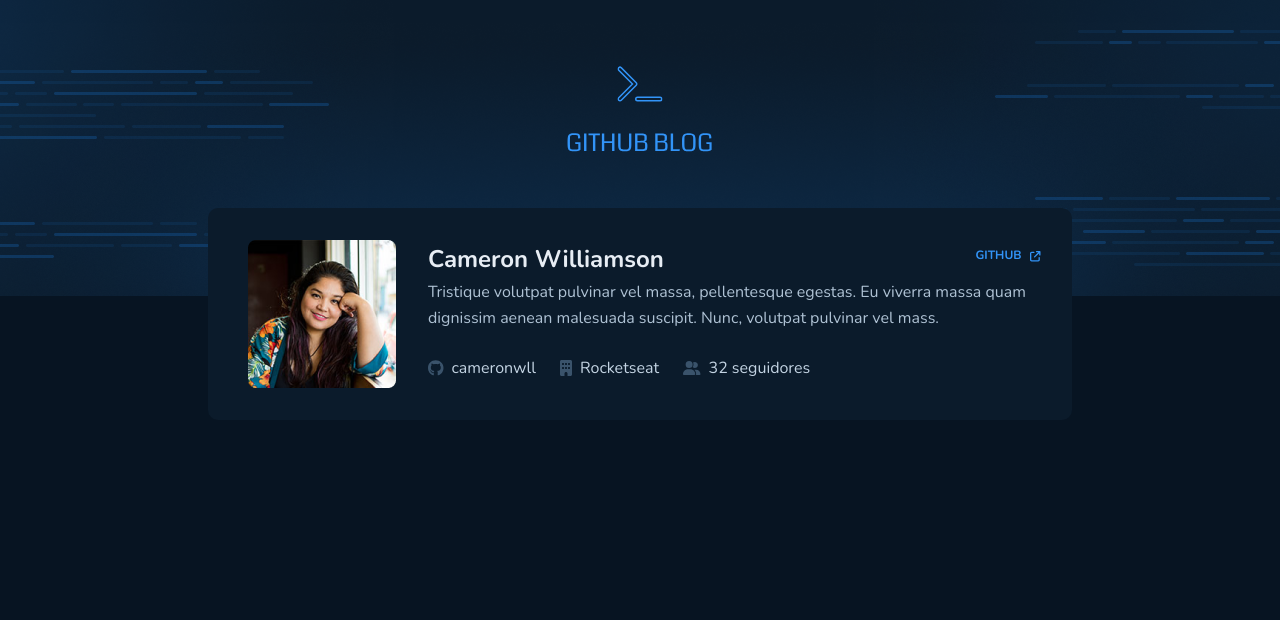
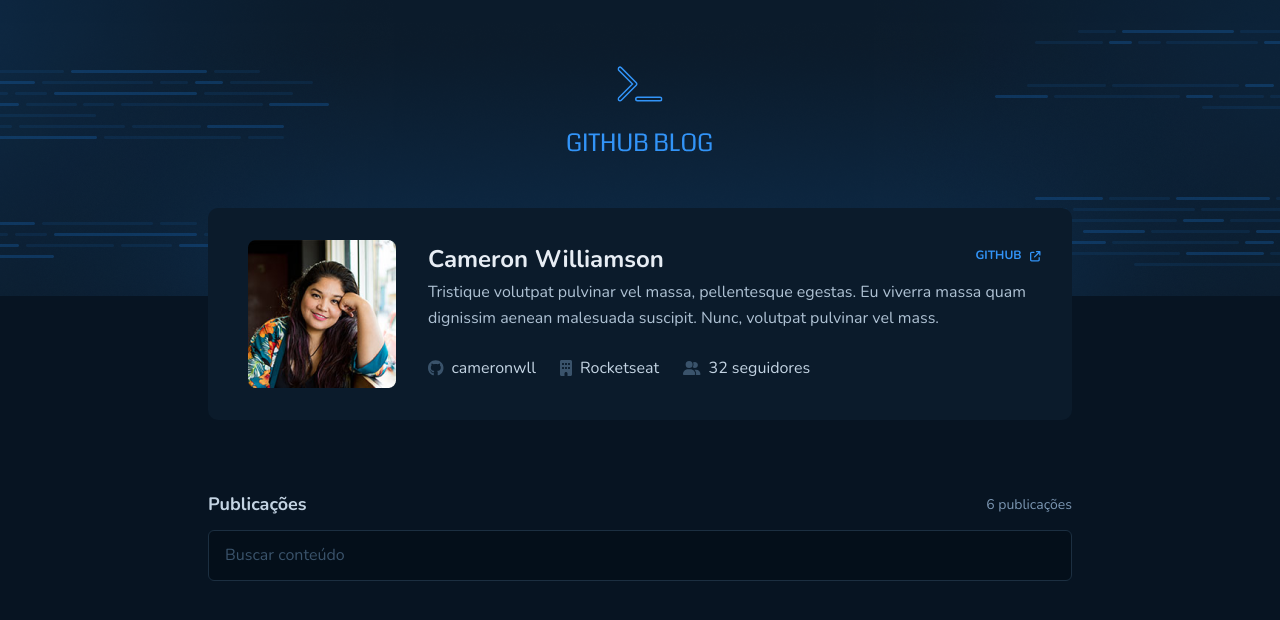
Before and after one commit to GabrielFSoares/github-blog, a React (Vite) app: page / in a window 1280 px wide. Shown: the top 620 px of the page. Built offline with nearby package versions, Linux system fonts and the light colour scheme.

Commit message:
SearchForm component

```diff
--- /dev/null
+++ b/src/pages/Publications/components/SearchForm/index.tsx
@@ -0,0 +1,14 @@
+import { SearchFormContainer } from './styles'
+
+export function SearchForm() {
+  return (
+    <SearchFormContainer>
+      <header>
+        <h2>Publicações</h2>
+        <span>6 publicações</span>
+      </header>
+
+      <input type="text" placeholder="Buscar conteúdo" />
+    </SearchFormContainer>
+  )
+}
--- /dev/null
+++ b/src/pages/Publications/components/SearchForm/styles.ts
@@ -0,0 +1,37 @@
+import { styled } from 'styled-components'
+
+export const SearchFormContainer = styled.form`
+  margin-top: 4.5rem;
+
+  display: flex;
+  flex-direction: column;
+  gap: 0.75rem;
+
+  header {
+    display: flex;
+    justify-content: space-between;
+
+    span {
+      color: ${(props) => props.theme['base-span']};
+      font-size: 0.875rem;
+    }
+  }
+
+  input {
+    flex: 1;
+    background-color: ${(props) => props.theme['base-input']};
+    color: ${(props) => props.theme['base-text']};
+    border: 1px solid ${(props) => props.theme['base-border']};
+    border-radius: 6px;
+    padding: 0.75rem 1rem;
+
+    &::placeholder {
+      color: ${(props) => props.theme['base-label']};
+    }
+
+    &:focus {
+      outline: none;
+      border: 1px solid ${(props) => props.theme.blue};
+    }
+  }
+`
--- a/src/pages/Publications/index.tsx
+++ b/src/pages/Publications/index.tsx
@@ -12,6 +12,7 @@ import {
   faUserGroup,
   faArrowUpRightFromSquare,
 } from '@fortawesome/free-solid-svg-icons'
+import { SearchForm } from './components/SearchForm'
 
 export function Publications() {
   return (
@@ -49,6 +50,8 @@ export function Publications() {
             </footer>
           </PublicationsHeaderContent>
         </PublicationsHeaderContainer>
+
+        <SearchForm />
       </PublicationsContainer>
     </>
   )
```
